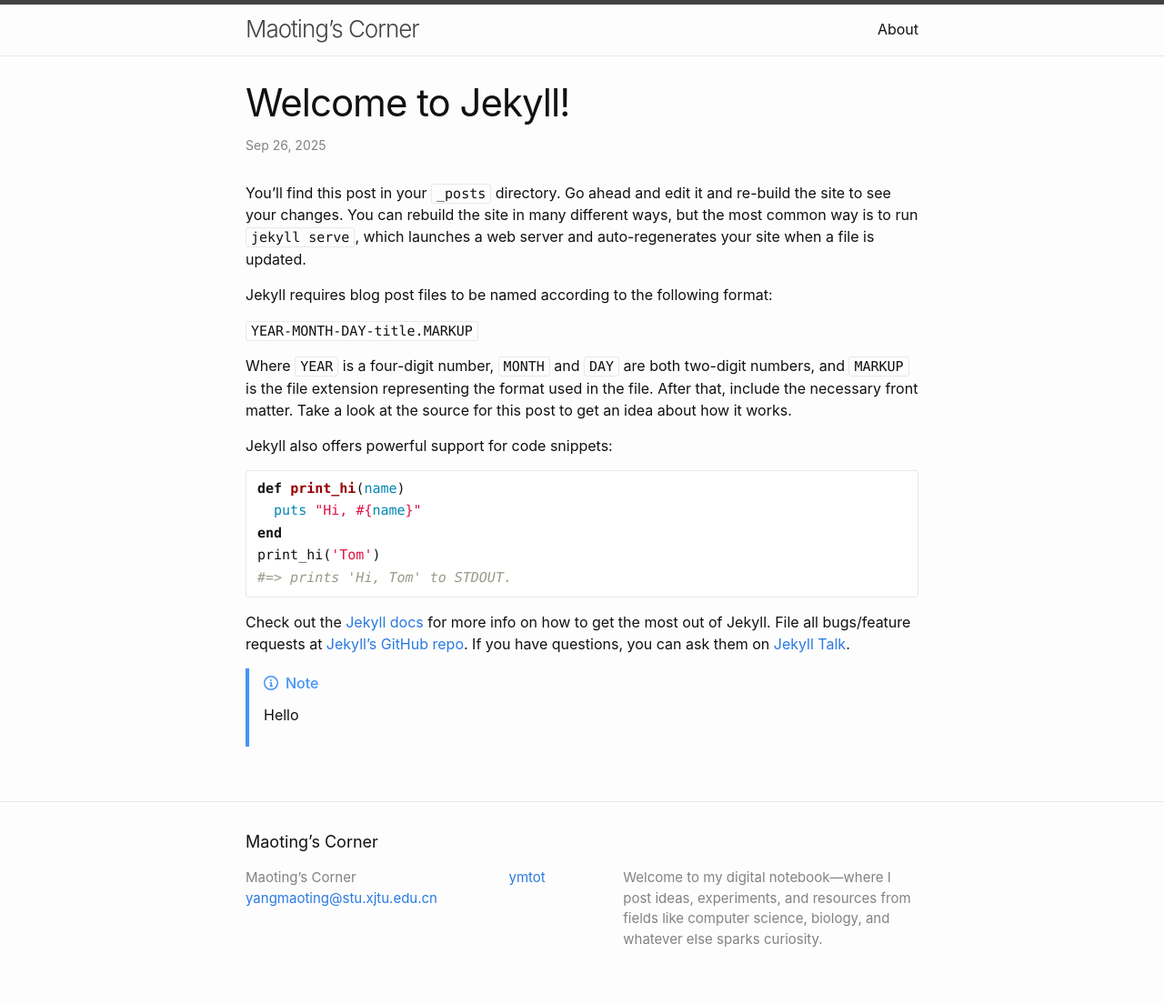
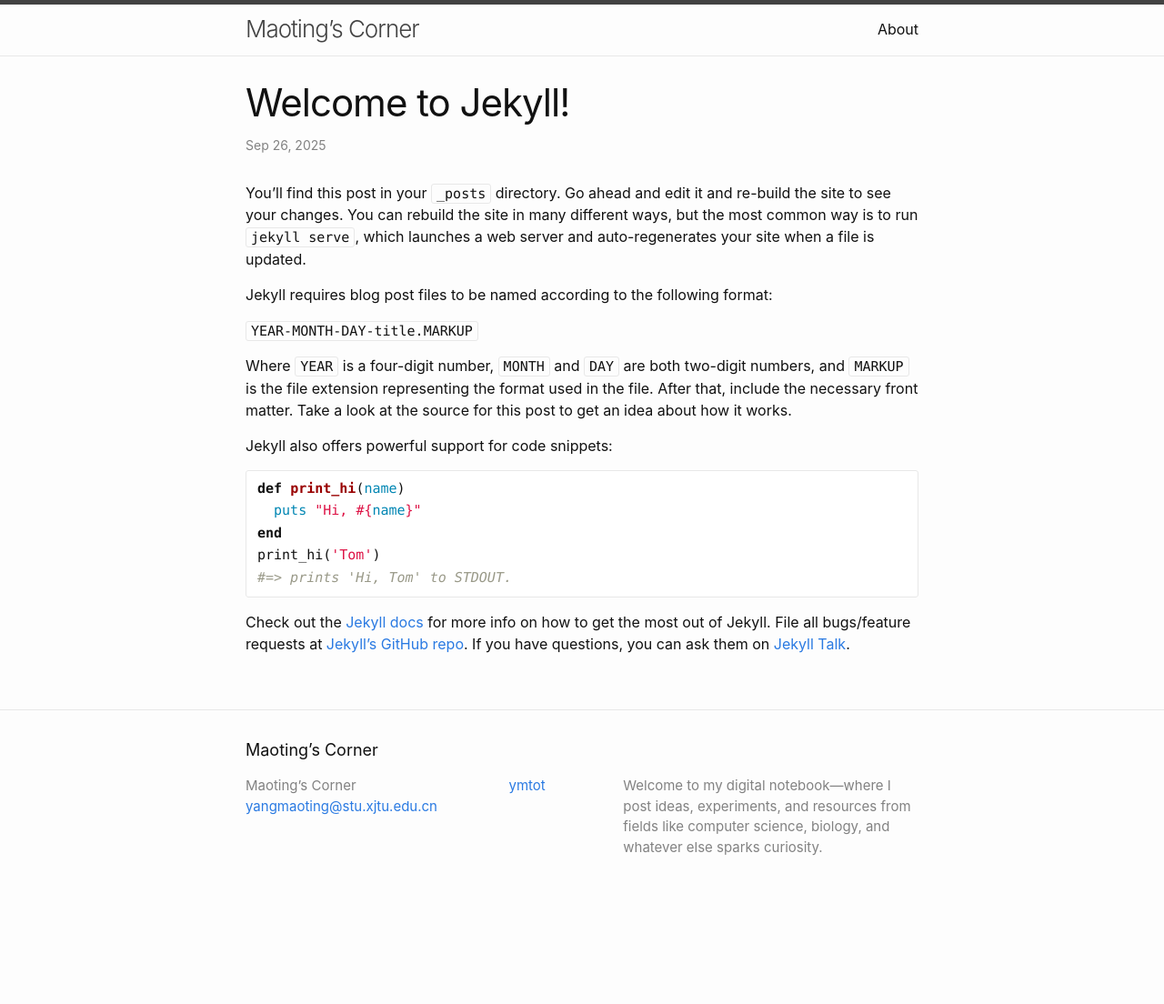
Before and after one commit to ymtot/ymtot.github.io, a Jekyll site: the page built from _posts/2025-9-26-welcome-to-jekyll.markdown, in a window 1280 px wide. Shown: the whole page at 91% size. Built offline with Jekyll 4.4.1, drawn with Linux system fonts in a browser that asks for light colours; comment, search, counter and statistics services are not loaded; after the commit the page ends 1003 px from its top, so only the background shows below that.

Commit message:
delete little thing

```diff
--- a/_posts/2025-9-26-welcome-to-jekyll.markdown
+++ b/_posts/2025-9-26-welcome-to-jekyll.markdown
@@ -27,6 +27,3 @@ Check out the [Jekyll docs][jekyll-docs] for more info on how to get the most ou
 [jekyll-docs]: https://jekyllrb.com/docs/home
 [jekyll-gh]:   https://github.com/jekyll/jekyll
 [jekyll-talk]: https://talk.jekyllrb.com/
-
-> [!NOTE]
-> Hello
```
